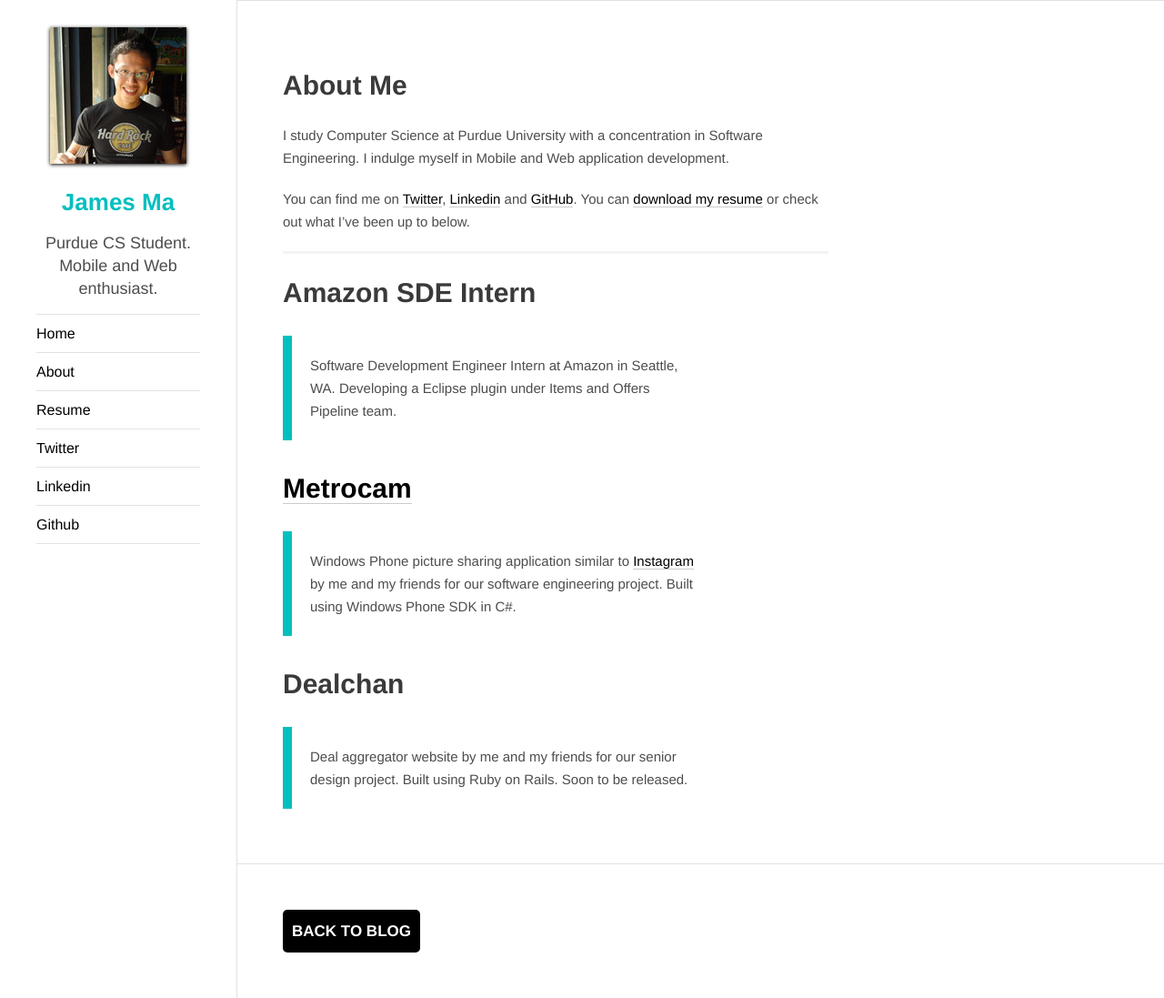
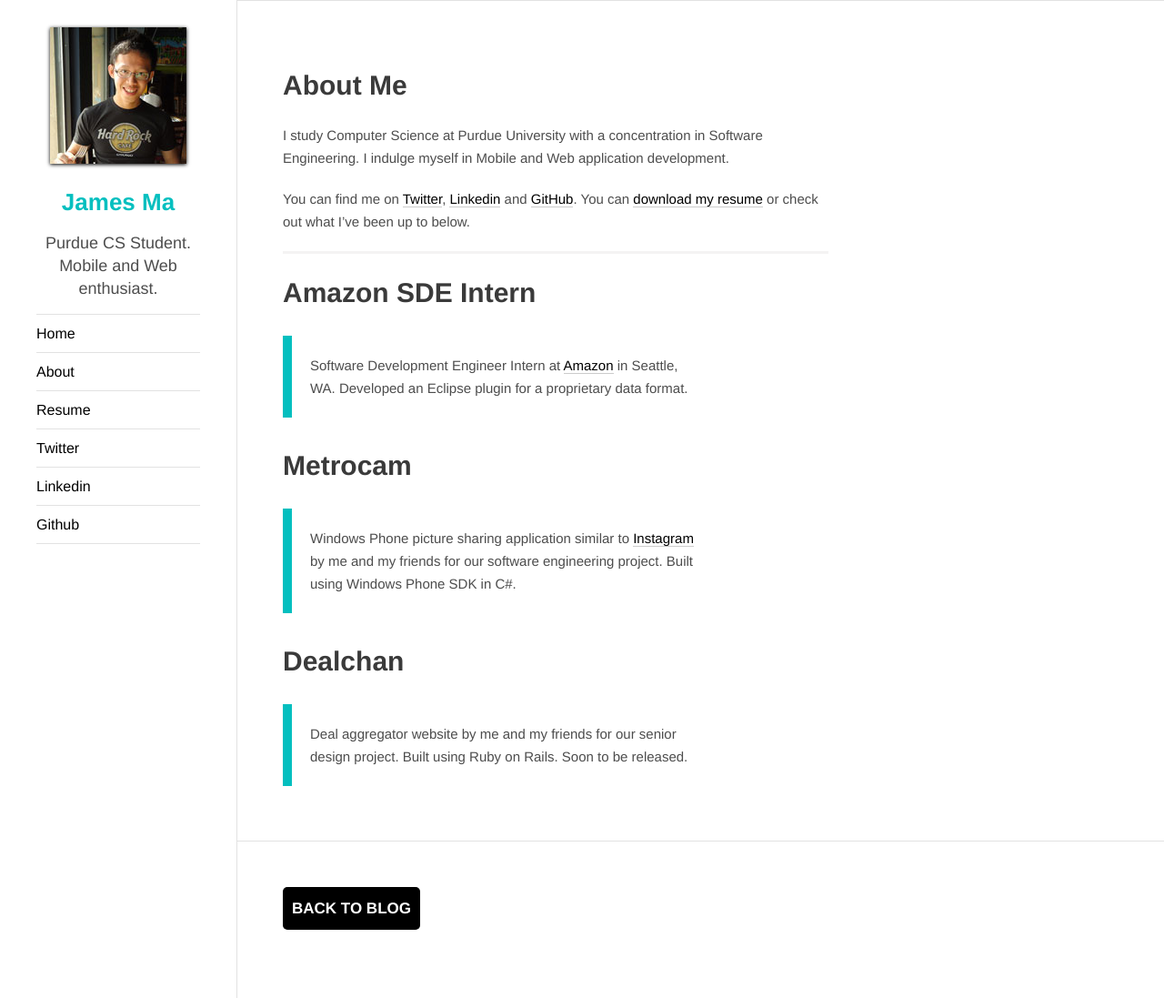
Before and after one commit to jamesma/jamesma.github.io, a Jekyll site: the page built from about.md, in a window 1280 px wide and 1097 px high. Shown: the whole window at 91% size. Built offline with Jekyll 4.4.1, drawn with Linux system fonts in a browser that asks for light colours; Markdown is read by kramdown in place of the engine named in the settings.

Commit message:
Updated About page.
Removed broken Metrocam link.
Updated Amazon internship description.

```diff
--- a/about.md
+++ b/about.md
@@ -13,9 +13,9 @@
 
 Amazon SDE Intern
 =================
-> Software Development Engineer Intern at Amazon in Seattle, WA. Developing a Eclipse plugin under Items and Offers Pipeline team.
+> Software Development Engineer Intern at [Amazon][] in Seattle, WA. Developed an Eclipse plugin for a proprietary data format.
 
-[Metrocam][]
+Metrocam
 ============
 
 > Windows Phone picture sharing application similar to [Instagram][] by me and my friends for our software engineering project. Built using Windows Phone SDK in C#.
```
Also changed, not shown: other parts of about.md (+0 -2 lines).
